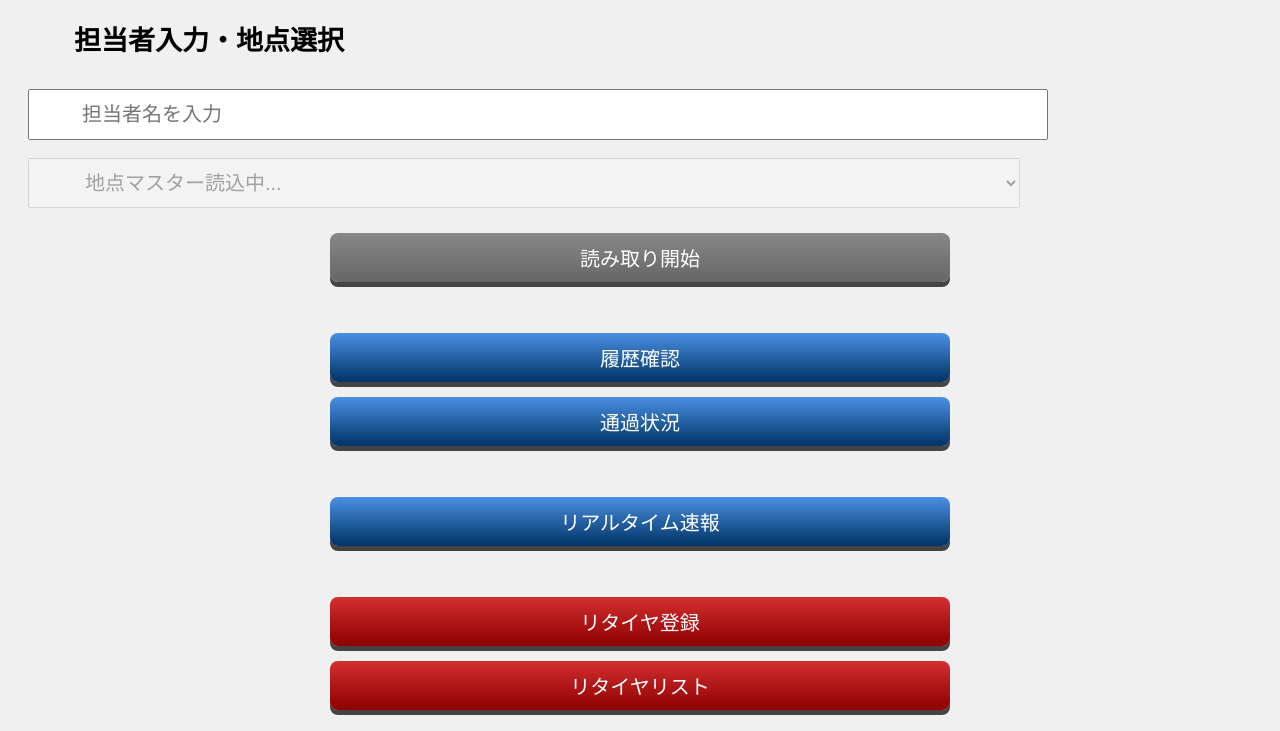
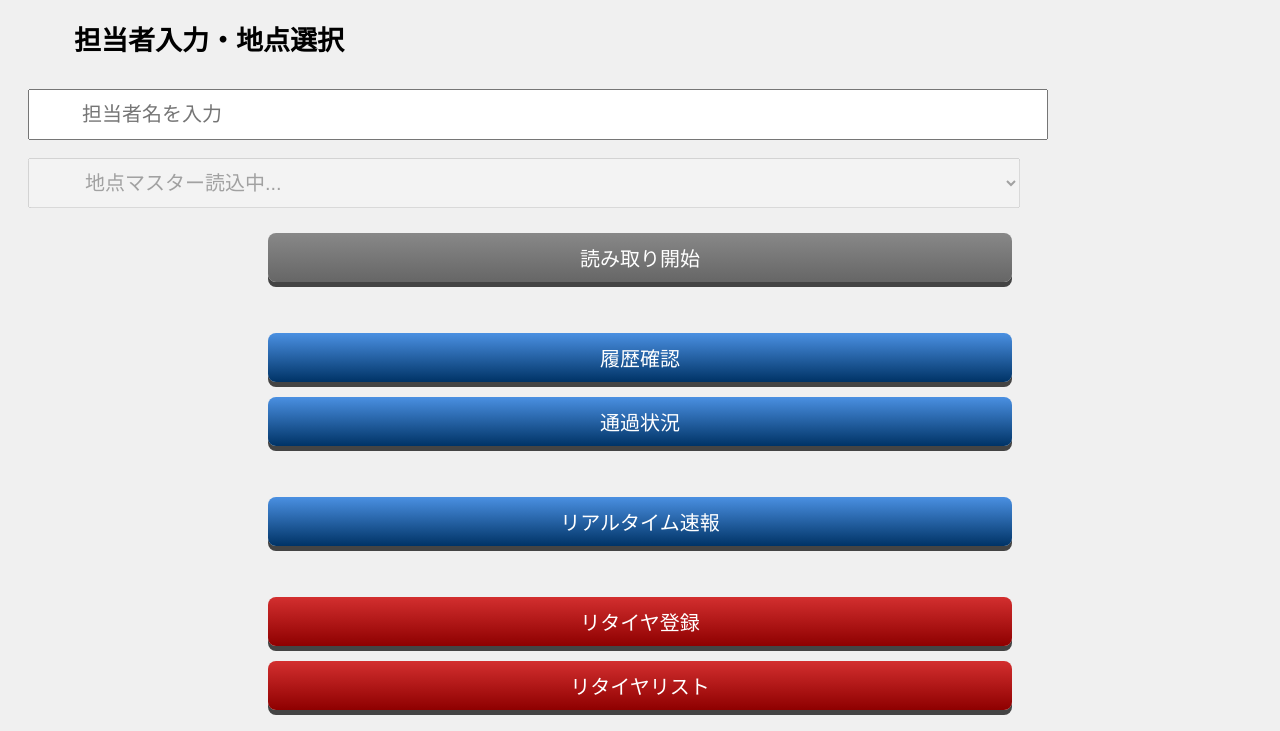
Before and after one commit to chellenlee/tachibana-qr-final, a plain HTML site: page index.html in a window 1280 px wide. Shown: the part 69-800 px from the top of the page. Drawn offline with Linux system fonts and the light colour scheme; no server answers.

Commit message:
Update index.html

```diff
--- a/index.html
+++ b/index.html
@@ -60,7 +60,7 @@
 
       /* レイアウト設定 */
       display: block;      /* 縦積みにする */
-      width: 50%;          /* 幅を画面の80%（入力欄と同じ）にする */
+      width: 60%;          /* 幅を画面の80%（入力欄と同じ）にする */
       margin: 15px auto;   /* 上下15px、左右自動（中央寄せ） */
       text-align: center;
     }
```
